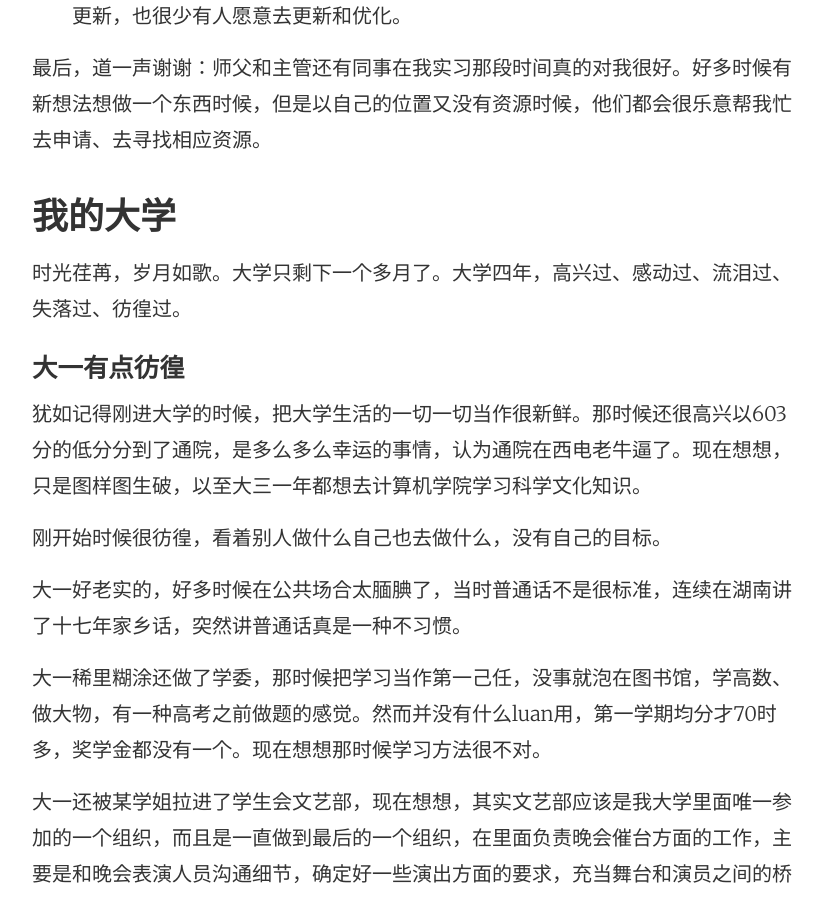
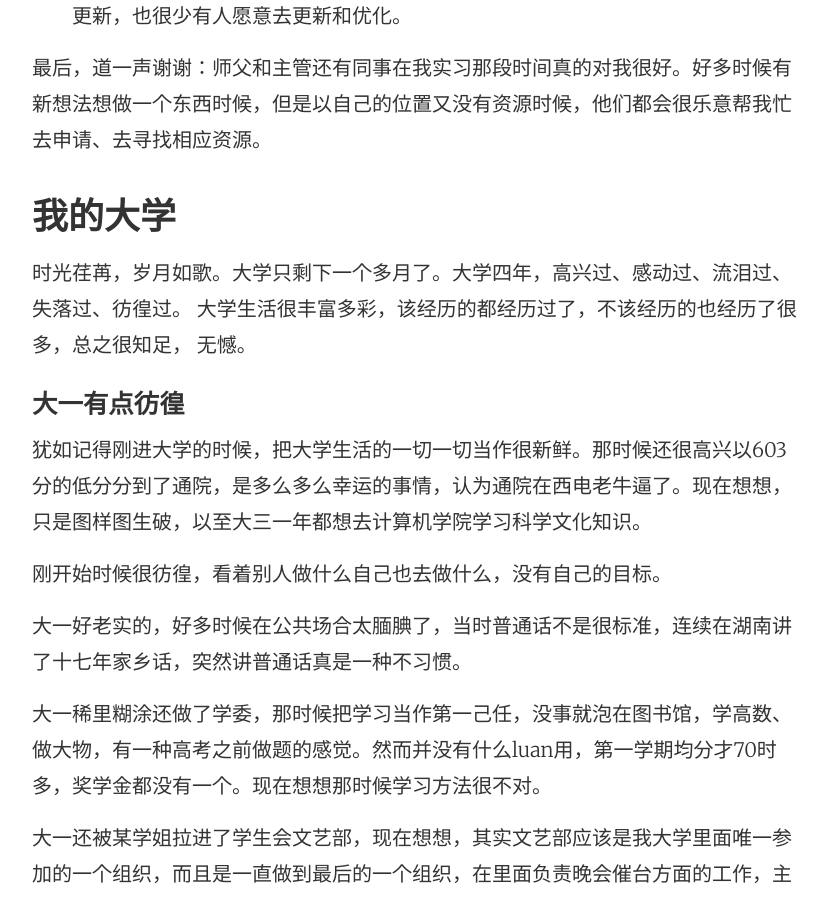
Before and after one commit to tw93/tw93.github.io, a Jekyll site: the page built from _posts/2015-05-18-About-My-College-And-Alibaba.md, in a window 1280 px wide and 900 px high, scrolled down 8659 px. Shown: the whole window, without its empty margins (224-1051 px from the left). Built offline with Jekyll 4.4.1, drawn with Linux system fonts in a browser that asks for light colours; comment, search, counter and statistics services are not loaded; some of the changed text lies outside the part shown.

Commit message:
complete the act

```diff
--- a/_posts/2015-05-18-About-My-College-And-Alibaba.md
+++ b/_posts/2015-05-18-About-My-College-And-Alibaba.md
@@ -99,7 +99,7 @@ categories: 我的生活
 
 ###我的大学
 
-时光荏苒，岁月如歌。大学只剩下一个多月了。大学四年，高兴过、感动过、流泪过、失落过、彷徨过。
+时光荏苒，岁月如歌。大学只剩下一个多月了。大学四年，高兴过、感动过、流泪过、失落过、彷徨过。 大学生活很丰富多彩，该经历的都经历过了，不该经历的也经历了很多，总之很知足， 无憾。
 
 ####大一有点彷徨
 
@@ -207,7 +207,7 @@ categories: 我的生活
 
 坚持自己所热爱的，方向正确，并为之付出对应的努力，理想终可现。
 
-谁说爱好不能成为自己的职业？follow your heart就好。
+谁说爱好不能成为自己的职业？Follow your heart就好。
 
 我觉得将儿时热爱变成工作就像把少年至爱变成老婆一样满足。
 
```
